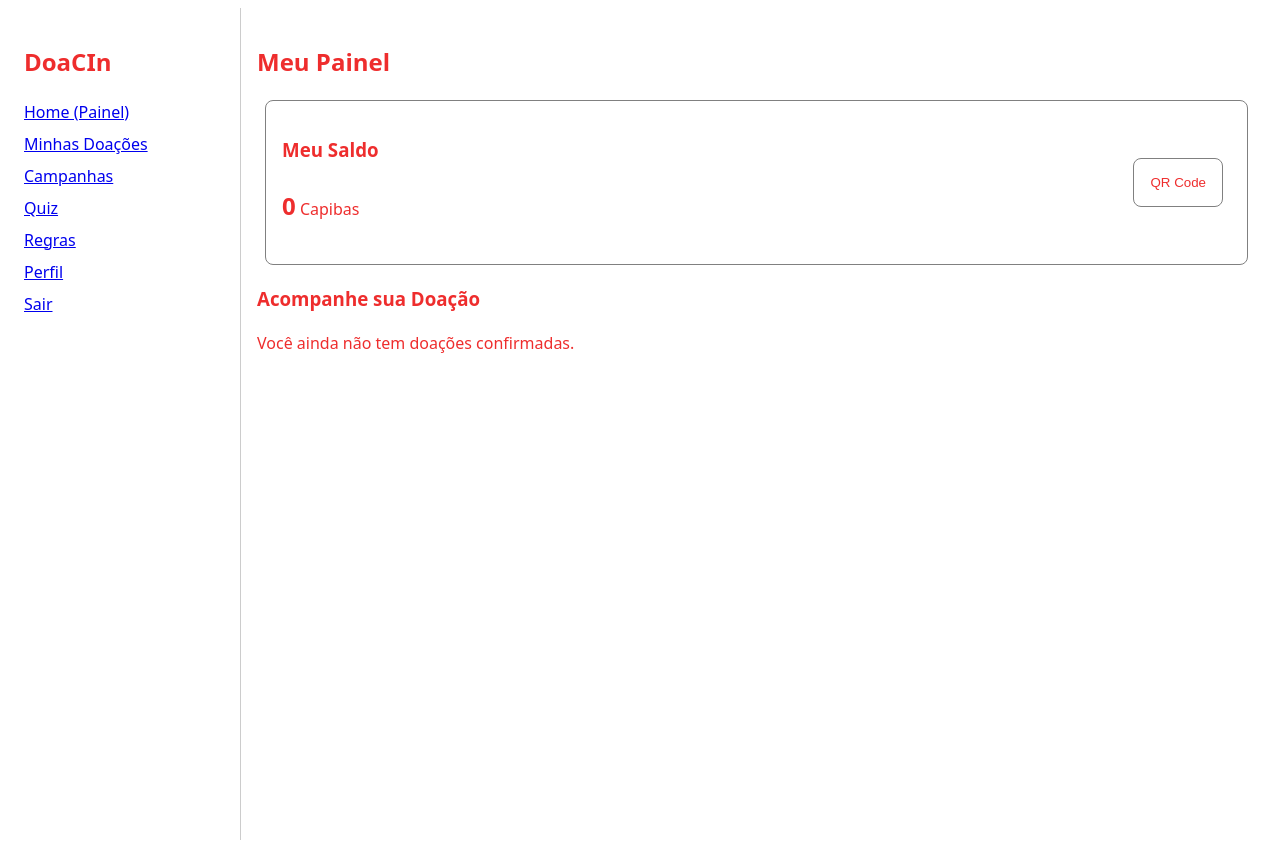
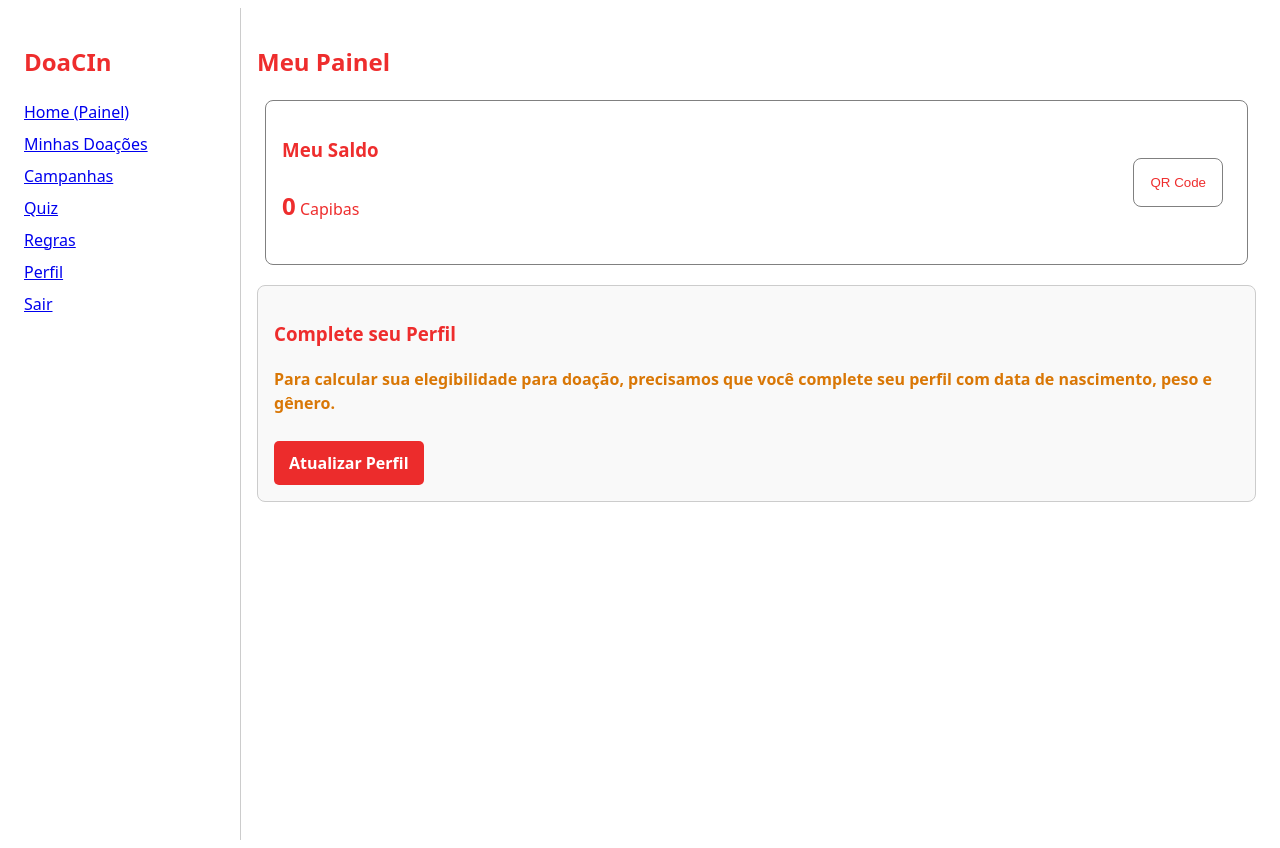
Before and after one commit to luizneto27/DoaCin, a React (Vite) app: page / in a window 1280 px wide. Built offline with nearby package versions, Linux system fonts and the light colour scheme; no server answers.

Commit message:
Regras de doação e calculo

```diff
--- /dev/null
+++ b/src/components/DonationCooldown.jsx
@@ -0,0 +1,178 @@
+import React from 'react';
+import { Link } from 'react-router-dom';
+
+// Helper para adicionar dias a uma data
+function addDays(date, days) {
+  const result = new Date(date);
+  result.setDate(result.getDate() + days);
+  return result;
+}
+
+// Helper para calcular idade
+function getAge(birthDateString) {
+  if (!birthDateString) return 0;
+  const today = new Date();
+  const birthDate = new Date(birthDateString);
+  let age = today.getFullYear() - birthDate.getFullYear();
+  const m = today.getMonth() - birthDate.getMonth();
+  if (m < 0 || (m === 0 && today.getDate() < birthDate.getDate())) {
+    age--;
+  }
+  return age;
+}
+
+// --- Componente Principal ---
+function DonationCooldown({
+  lastDonationDate,
+  genero,
+  donationCountLastYear,
+  birthDate,
+  weight
+}) {
+
+  // 0. Verifica se o perfil está completo
+  const age = getAge(birthDate);
+  const isWeightOk = weight && weight >= 50;
+  const isGenderSet = genero === 'M' || genero === 'F';
+
+  if (!isWeightOk || !birthDate || !isGenderSet) {
+    return (
+       <div style={styles.card}>
+        <h3>Complete seu Perfil</h3>
+        <p style={styles.messageWarning}>
+          Para calcular sua elegibilidade para doação, precisamos que você
+          complete seu perfil com <strong>data de nascimento, peso e gênero</strong>.
+        </p>
+        <Link to="/perfil" style={styles.button}>
+          Atualizar Perfil
+        </Link>
+      </div>
+    )
+  }
+
+  // 1. Verifica regras de elegibilidade (idade, peso)
+  const isMale = (genero === 'M');
+  const minAge = isMale ? 18 : 16;
+
+  if (age < minAge || age > 69) {
+     return (
+       <div style={styles.card}>
+        <h3>Elegibilidade</h3>
+        <p style={styles.messageWarning}>
+          A idade para doação é de <strong>{minAge} a 69 anos</strong>.
+          Atualmente, você está fora dessa faixa etária.
+        </p>
+      </div>
+    )
+  }
+
+  // 2. Caso: Sem doações (Novo usuário elegível)
+  if (!lastDonationDate) {
+    return (
+      <div style={styles.card}>
+        <h3>Bem-vindo(a), Doador(a)!</h3>
+        <p style={styles.message}>
+          Você já pode fazer sua primeira doação! Encontre o hemocentro mais próximo.
+        </p>
+        <Link to="/campanhas" style={styles.button}>
+          Ver locais de doação
+        </Link>
+      </div>
+    );
+  }
+
+  // 3. Define as regras de intervalo para quem já doou
+  const intervalDays = isMale ? 60 : 90;
+  const maxDonationsPerYear = isMale ? 4 : 3;
+  const today = new Date();
+  const lastDonation = new Date(lastDonationDate);
+
+  // 4. Calcula a próxima data de doação (baseada no intervalo)
+  const nextDonationByInterval = addDays(lastDonation, intervalDays);
+
+  // 5. Verifica as condições
+  const isAnnualLimitReached = donationCountLastYear >= maxDonationsPerYear;
+  const isIntervalMet = today >= nextDonationByInterval;
+
+  // 6. Renderiza a lógica
+  const lastDonationString = lastDonation.toLocaleDateString('pt-BR');
+
+  if (isAnnualLimitReached) {
+    return (
+      <div style={styles.card}>
+        <h3>Acompanhe sua Doação</h3>
+        <p>Última doação: {lastDonationString}</p>
+        <p style={styles.messageWarning}>
+          Parabéns! Você atingiu o limite de {maxDonationsPerYear} doações anuais.
+          Você poderá doar novamente quando sua primeira doação deste ciclo completar um ano.
+        </p>
+      </div>
+    );
+  }
+
+  if (isIntervalMet) {
+    // Pode doar
+    return (
+      <div style={styles.card}>
+        <h3>Pronto para Doar Novamente!</h3>
+        <p>Sua última doação foi em: {lastDonationString}.</p>
+        <p style={styles.message}>
+          O intervalo de {intervalDays} dias já passou. Você já pode salvar vidas de novo!
+        </p>
+        <Link to="/campanhas" style={styles.button}>
+          Agendar nova doação
+        </Link>
+      </div>
+    );
+  } else {
+    // Ainda em cooldown
+    const nextDonationString = nextDonationByInterval.toLocaleDateString('pt-BR');
+    return (
+      <div style={styles.card}>
+        <h3>Acompanhe sua Doação</h3>
+        <p>Última doação: {lastDonationString}</p>
+        <p style={styles.messageWarning}>
+          Obrigado por doar! O intervalo para {isMale ? 'homens' : 'mulheres'} é de {intervalDays} dias.
+        </p>
+        <p>
+          <strong>
+            Você pode doar novamente a partir de: {nextDonationString}
+          </strong>
+        </p>
+      </div>
+    );
+  }
+}
+
+// Estilos simples para o card (seguindo o padrão dos outros componentes)
+const styles = {
+  card: {
+    marginTop: '20px',
+    textAlign: 'left',
+    border: '1px solid #ccc',
+    borderRadius: '8px',
+    padding: '16px',
+    backgroundColor: '#f9f9f9',
+  },
+  message: {
+    color: '#16a34a', // verde
+    fontWeight: 'bold',
+    fontSize: '1.1em',
+  },
+  messageWarning: {
+    color: '#d97706', // ambar
+    fontWeight: 'bold',
+  },
+  button: {
+    display: 'inline-block',
+    marginTop: '10px',
+    padding: '10px 15px',
+    backgroundColor: 'rgba(235, 14, 14, 0.87)',
+    color: 'white',
+    textDecoration: 'none',
+    borderRadius: '5px',
+    fontWeight: 'bold',
+  }
+};
+
+export default DonationCooldown;
--- a/src/context/DashboardContext.jsx
+++ b/src/context/DashboardContext.jsx
@@ -10,8 +10,12 @@ function getInitialDashboardData() {
     void err; // ignore parse errors and satisfy linter
   }
   return {
-    capibasBalance: 0, //inicia zerado
-    lastDonationDate: null, //inicia nulo
+    capibasBalance: 0,
+    lastDonationDate: null,
+    genero: null, // Adicionado
+    donationCountLastYear: 0, // Adicionado
+    birthDate: null, // Adicionado
+    weight: null, // Adicionado
   };
 }
 
@@ -28,6 +32,7 @@ export function DashboardProvider({ children }) {
   }, [dashboardData]);
 
   const addCapibas = (amount) => {
+    // Preserva os outros dados (genero, count, etc.) ao simular
     setDashboardData((prev) => ({
       ...prev,
       capibasBalance: prev.capibasBalance + amount,
--- a/src/pages/HomePage.jsx
+++ b/src/pages/HomePage.jsx
@@ -1,51 +1,50 @@
 import React, { useEffect, useState } from "react";
-import StatCard from "../components/StatCard";
-import QRCode from "../components/QRCode";
-import { useDashboard } from "../context/DashboardContext";
-import { authFetch } from "../../services/api";
+import StatCard from "../components/StatCard.jsx";
+import QRCode from "../components/QRCode.jsx";
+import { useDashboard } from "../context/DashboardContext.jsx";
+import { authFetch } from "../../services/api.js";
+import DonationCooldown from "../components/DonationCooldown.jsx"; // 1. Importar
 
-//calcular tempo parqa a prox doacao
-function getNextDonationDate(dateString) {
-  if (!dateString) return null;
-  const lastDate = new Date(dateString);
-  lastDate.setDate(lastDate.getDate() + 60); //adiciona 60 dias
-  return lastDate.toLocaleDateString("pt-BR");
-}
+//calcular tempo parqa a prox doacao (FUNÇÃO REMOVIDA, pois a lógica agora está no DonationCooldown)
+// function getNextDonationDate(dateString) {
+// ...
+// }
 
 function HomePage() {
   const { dashboardData, setDashboardData } = useDashboard();
   const [loading, setLoading] = useState(true);
 
+  // 2. useEffect ATUALIZADO para buscar os novos dados
   useEffect(() => {
     const saved = localStorage.getItem("dashboardData");
+    let parsedData = null;
     if (saved) {
       try {
-        setDashboardData(JSON.parse(saved));
-        setLoading(false);
+        parsedData = JSON.parse(saved);
+        setDashboardData(parsedData);
+        // Considera carregado se tiver os dados, mas revalida se estiverem incompletos
+        if (parsedData.genero !== null && parsedData.weight !== null && parsedData.birthDate !== null) {
+          setLoading(false);
+        } else {
+          // Força a busca se os dados essenciais para o cooldown estiverem faltando
+          parsedData = null;
+        }
       } catch (err) {
-        // se parse falhar, buscar do backend
         console.warn(
           "Falha ao parsear dashboardData salvo, buscando da API",
           err
         );
-        setLoading(true);
-        authFetch("/api/dashboard", { method: "GET" })
-          .then((res) => res.json())
-          .then((data) => {
-            setDashboardData(data);
-            setLoading(false);
-          })
-          .catch((err2) => {
-            console.error("Erro ao buscar dashboard:", err2);
-            setLoading(false);
-          });
+        parsedData = null; // Força a busca
       }
-    } else {
+    }
+
+    // Se não tinha dados salvos OU se os dados estão incompletos
+    if (!parsedData) {
       setLoading(true);
       authFetch("/api/dashboard") //requer token
         .then((res) => res.json())
         .then((data) => {
-          setDashboardData(data);
+          setDashboardData(data); // 'data' agora inclui genero, weight, birthDate, etc.
           setLoading(false);
         })
         .catch((err) => {
@@ -53,14 +52,18 @@ function HomePage() {
           setLoading(false);
         });
     }
-  }, [setDashboardData]);
+  }, [setDashboardData]); // Dependência está correta
 
-  const nextDonationDate = getNextDonationDate(dashboardData.lastDonationDate);
-  const lastDonationDate = dashboardData.lastDonationDate
-    ? new Date(dashboardData.lastDonationDate).toLocaleDateString("pt-BR")
-    : null;
 
-  if (loading && dashboardData.lastDonationDate === null) {
+  // 3. Lógica de data antiga REMOVIDA
+  // const nextDonationDate = getNextDonationDate(dashboardData.lastDonationDate);
+  // const lastDonationDate = dashboardData.lastDonationDate
+  //   ? new Date(dashboardData.lastDonationDate).toLocaleDateString("pt-BR")
+  //   : null;
+
+  // 4. Indicador de loading ATUALIZADO
+  // Espera até que tenhamos os dados buscados (ou do cache) para carregar
+  if (loading && dashboardData.genero === null) { // Verifica um dado que vem da API
     //indicador de loading
     return <div>Carregando painel...</div>;
   }
@@ -83,36 +86,28 @@ function HomePage() {
           borderRadius: "8px",
         }}
       >
-        {/* Critério 1: Saldo de Capibas visível */}
+        {/* Critério 1: Saldo de Capibas visível (Isto foi mantido) */}
         <StatCard
           title="Meu Saldo"
           value={dashboardData.capibasBalance}
           unit=" Capibas"
         />
 
-        {/* Critério 2: Botão para Visualizar a página com o QR Code */}
+        {/* Critério 2: Botão para Visualizar a página com o QR Code (Isto foi mantido) */}
         <QRCode />
       </div>
 
-      {/* Critério 3: Data da última/próxima doação */}
-      <div
-        className="cooldown-info"
-        style={{ marginTop: "20px", textAlign: "left" }}
-      >
-        <h3>Acompanhe sua Doação</h3>
-        {lastDonationDate ? (
-          <>
-            <p>Última doação confirmada: {lastDonationDate}</p>
-            <p>
-              <strong>
-                Você pode doar novamente a partir de: {nextDonationDate}
-              </strong>
-            </p>
-          </>
-        ) : (
-          <p>Você ainda não tem doações confirmadas.</p>
-        )}
-      </div>
+      {/* 5. Seção de Cooldown SUBSTITUÍDA */}
+      {/* Esta seção substitui o 'div.cooldown-info' antigo */}
+      {!loading && (
+        <DonationCooldown
+          lastDonationDate={dashboardData.lastDonationDate}
+          genero={dashboardData.genero}
+          donationCountLastYear={dashboardData.donationCountLastYear}
+          birthDate={dashboardData.birthDate}
+          weight={dashboardData.weight}
+        />
+      )}
     </div>
   );
 }
```
Also changed, not shown: routes/controllers/dashboardController.js (+29 -1 lines).
